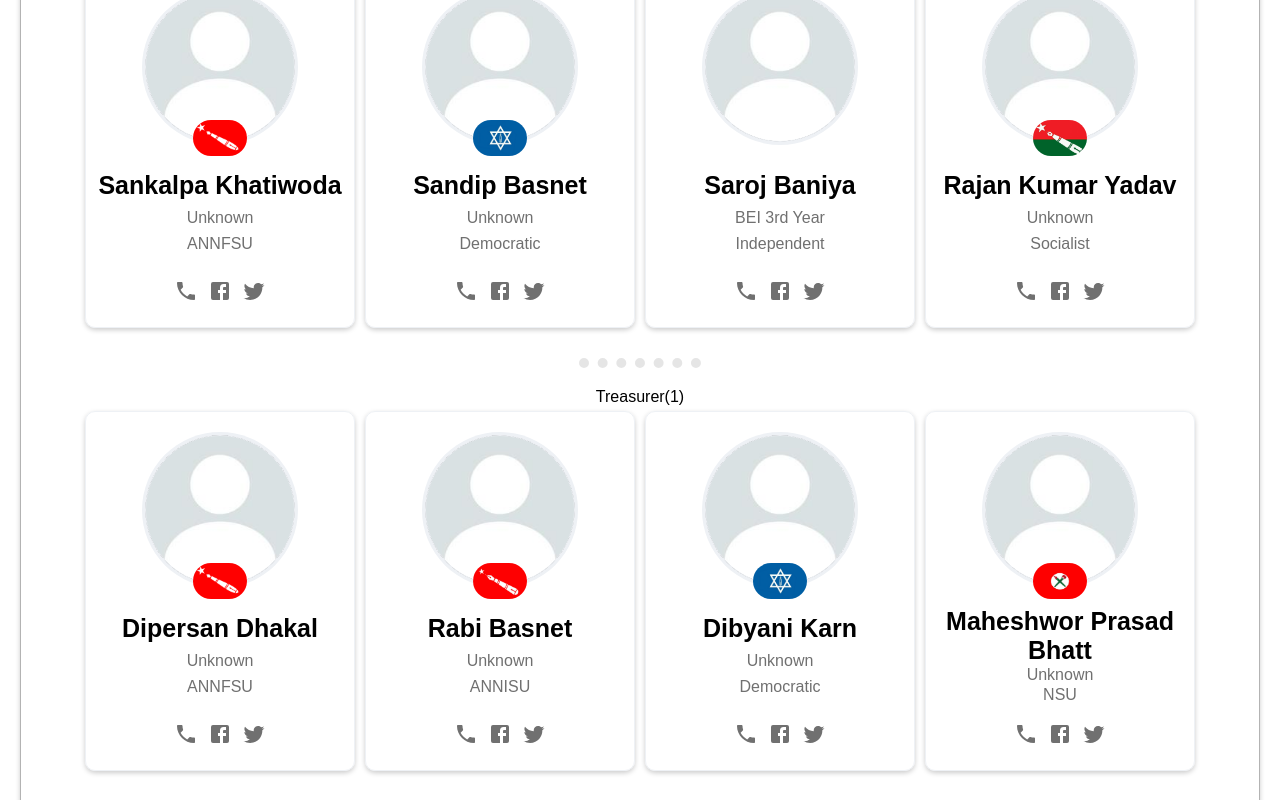
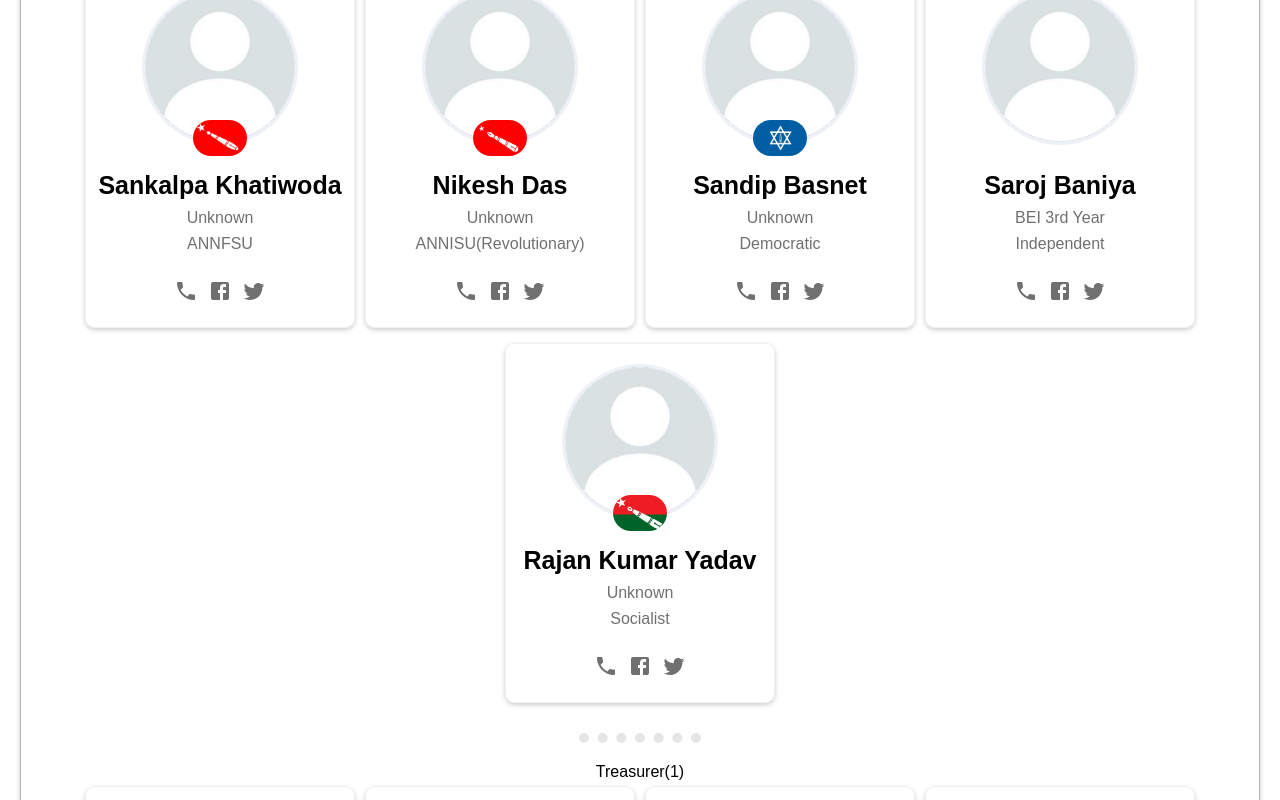
Before and after one commit to tajpuriya27/FSUElection2023, a React (Create React App) app: page / in a window 1280 px wide. Shown: the part 800-1600 px from the top of the page. Built offline with nearby package versions, Linux system fonts and the light colour scheme.

Commit message:
Manual sorting edited

```diff
--- a/src/data/json_data.js
+++ b/src/data/json_data.js
@@ -54,6 +54,17 @@ const Erc = [
     party: "ANNFSU",
     logo: "party_img/annfsu.png",
   },
+    {
+    id: "10",
+    post: "secretary",
+    fname: "Nikesh Das",
+    study: "Unknown",
+    phone: "9800000",
+    facebook: "profile",
+    twitter: "@suneelhq",
+    party: "ANNISU(Revolutionary)",
+    logo: "party_img/annisu.png",
+  },
   {
     id: "43",
     post: "secretary",
@@ -105,7 +116,7 @@ const Erc = [
     phone: "98000000000",
     facebook: "profile",
     twitter: "@suneelhq",
-    party: "ANNISU",
+    party: "ANNISU(Revolutionary)",
     logo: "party_img/annisu.png",
   },
   {
@@ -268,17 +279,6 @@ const Erc = [
     fname: "Lekhnath Neupane",
     study: "Unknown",
     phone: "980000000",
-    facebook: "profile",
-    twitter: "@suneelhq",
-    party: "ANNISU(Revolutionary)",
-    logo: "party_img/annisu.png",
-  },
-  {
-    id: "10",
-    post: "member",
-    fname: "Nikesh Das",
-    study: "Unknown",
-    phone: "9800000",
     facebook: "profile",
     twitter: "@suneelhq",
     party: "ANNISU(Revolutionary)",
```
